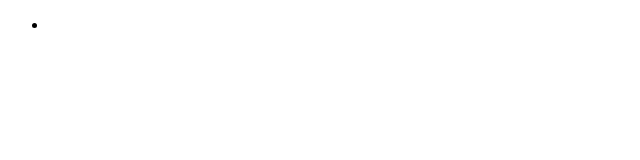
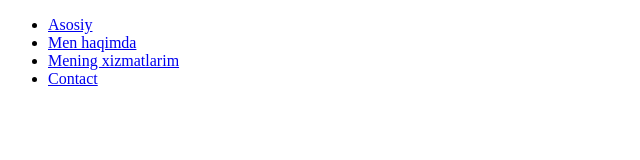
Before and after one commit to AmirkhanKhaitov/github, a plain HTML site: page index.html in a window 1280 px wide. Shown: the whole page, without its empty margins (0-640 px from the left). Drawn offline with Linux system fonts and the light colour scheme.

Commit message:
first commit

```diff
--- a/index.html
+++ b/index.html
@@ -7,13 +7,27 @@
     <title>Document</title>
 </head>
 <body>
- <header>
-   <nav>
-     <ul>
-       <li></li>
+ <header class="main-header">
+   <nav class="main-navigation">
+     <ul class="main-navigation__items">
+       <li class="main-navigation__item">
+        <a href="#">Asosiy</a>
+       </li>
+       <li class="main-navigation__item">
+        <a href="#">Men haqimda</a>
+       </li>
+       <li class="main-navigation__item">
+        <a href="#">Mening xizmatlarim</a>
+       </li>
+       <li class="main-navigation__item">
+       <a href="#">Contact</a>
+       </li>
      </ul>
    </nav>
  </header>
+ <section id="#main-section" class="main-section">
+
+ </section>
 
 </body>
 </html>
```
